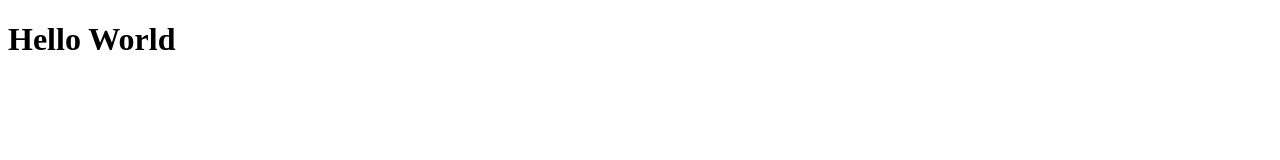
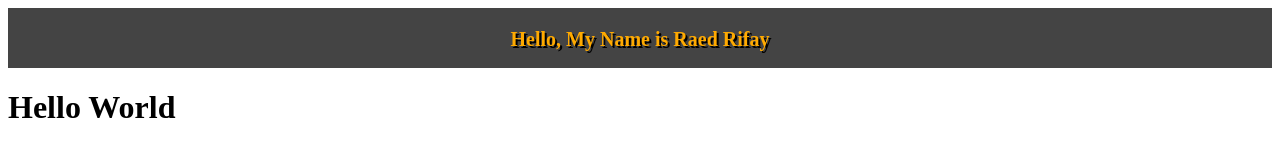
Before and after one commit to Elzero-Rifay/Testing-Repo, a plain HTML site: page index.html in a window 1280 px wide. Drawn offline with Linux system fonts and the light colour scheme.

Commit message:
add some changes to my file

```diff
--- a/index.html
+++ b/index.html
@@ -4,9 +4,11 @@
     <meta charset="UTF-8">
     <meta http-equiv="X-UA-Compatible" content="IE=edge">
     <meta name="viewport" content="width=device-width, initial-scale=1.0">
-    <title>Document</title>
+    <title>Testing</title>
+    <link rel="stylesheet" href="style/main.css">
 </head>
 <body>
+    <div class="container">Hello, My Name is Raed Rifay</div>
     <h1>Hello World</h1>
 </body>
 </html>
--- a/style/main.css
+++ b/style/main.css
@@ -0,0 +1,11 @@
+.container{
+    background-color: #444;
+    height:40px ;
+    color:#fa0;
+    font-size:20px;
+    font-weight: bolder;
+    text-align: center;
+    text-shadow: 2px 2px black;
+    padding-top: 20px;
+
+}
```
